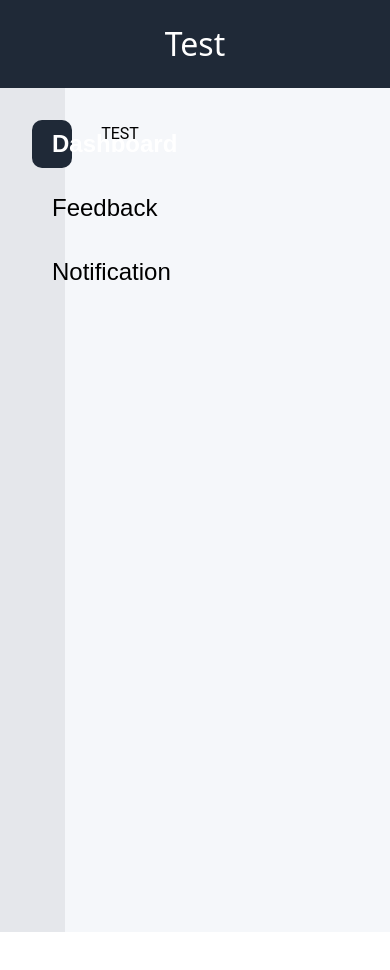
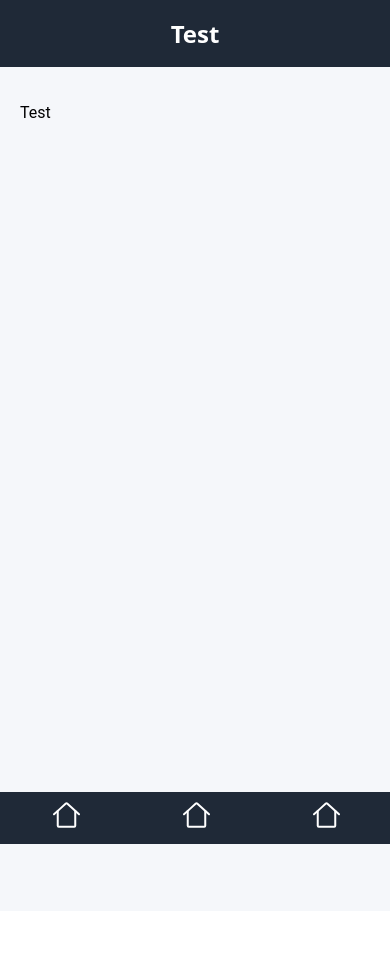
Before and after one commit to ynov-2025-m1-team7/CICD_M1_FRONT, a React (Create React App) app: page / in a window 390 px wide. Built offline with nearby package versions, Linux system fonts and the light colour scheme; a web font is replaced by a local one.

Commit message:
navbar v1

```diff
--- a/src/Compossant/Header/index.js
+++ b/src/Compossant/Header/index.js
@@ -3,7 +3,7 @@ import "./style.css";
 const Header = () => {
   return (
     <header>
-      <h1>Test</h1>
+      <h1 className="WebsiteName">Test</h1>
     </header>
   );
 }
--- a/src/Compossant/NavButton/index.js
+++ b/src/Compossant/NavButton/index.js
@@ -13,7 +13,8 @@ const NavButton = ({ text, redirection = "", onClick }) => {
             className={`nav-button-${selected ? "selected" : "unselected"}`}
             onClick={onClick}
         >
-            {text}
+            <p className="display__text">{text}</p>
+            <img className="display__icon" src="/assets/home.svg" alt="home" />
         </button>
     );
 }
--- a/src/Compossant/NavButton/style.css
+++ b/src/Compossant/NavButton/style.css
@@ -25,3 +25,22 @@
   color: black;
   transition: background-color 0.3s ease;
 }
+
+
+@media screen and (min-width: 680px) {
+    .display__icon {
+        display: none;
+    }
+}
+
+@media screen and (max-width: 680px) {
+  .nav-button-selected, .nav-button-unselected {
+    background-color: transparent;
+    text-align: center;
+    width: 65px;
+  }
+
+  .display__text {
+    display: none;
+  }
+}
--- a/src/Compossant/Navbar/style.css
+++ b/src/Compossant/Navbar/style.css
@@ -10,3 +10,21 @@
     gap: 16px;
     padding: 32px 0;
 }
+
+@media screen and (max-width: 680px) {
+    .navbar {
+        width: 100vw;
+        position : fixed;
+        padding: 0;
+        background-color: #1F2937;
+        bottom: 0;
+    }
+
+    .navbar__links {
+        padding: 0;
+        flex-direction: row;
+        justify-content: space-around;
+        width: 100%;
+        gap: 0;
+    }
+}
--- a/src/Compossant/PageContainer/index.js
+++ b/src/Compossant/PageContainer/index.js
@@ -1,12 +1,12 @@
 import Navbar from "../Navbar";
 import "./style.css";
 
-const PageContainer = () => {
+const PageContainer = ({component}) => {
     return (
         <div className="page-container">
             <Navbar />
             <div className="page-content">
-                <p>TEST</p>
+                {component}
             </div>
         </div>
     );
--- a/src/Compossant/PageContainer/style.css
+++ b/src/Compossant/PageContainer/style.css
@@ -4,12 +4,22 @@
     gap: 16px;
     width: 100%;
     min-height: 100vh;
-  }
+}
 
-  .page-content {
+.page-content {
     height: 100%;
     overflow: auto;
     padding: 20px;
     border-radius: 8px;
     grid-column: 3 / 11;
-  }
+}
+
+@media screen and (max-width:680px){
+    .page-container {
+        grid-template-columns: repeat(6, 1fr);
+        gap: 8px;
+    }
+    .page-content {
+        grid-column: 1 / -1;
+    }
+}
--- a/src/Pages/Dashboard/index.js
+++ b/src/Pages/Dashboard/index.js
@@ -5,7 +5,7 @@ const DashboardPage = () => {
     return (
         <div className="Dashboard">
             <Header />
-            <PageContainer />
+            <PageContainer component={<p>Test</p>}/>
         </div>
     );
 }
```
Also changed, not shown: public/assets/home.svg (added).
